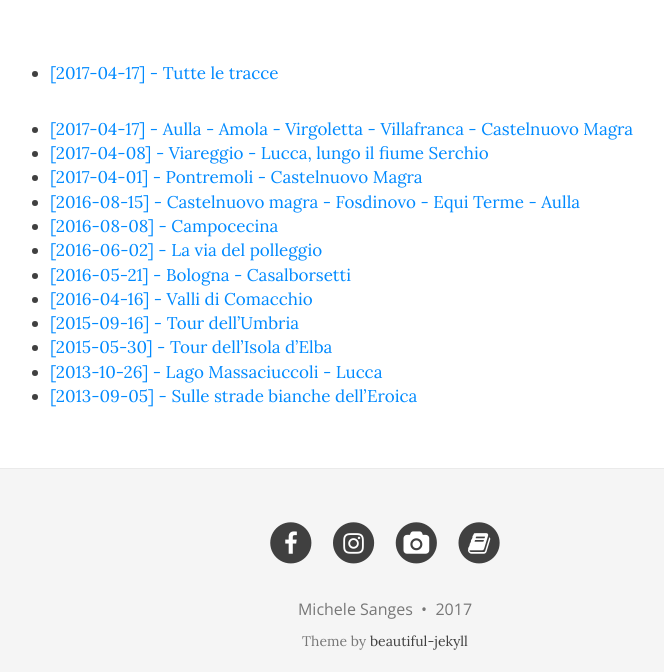
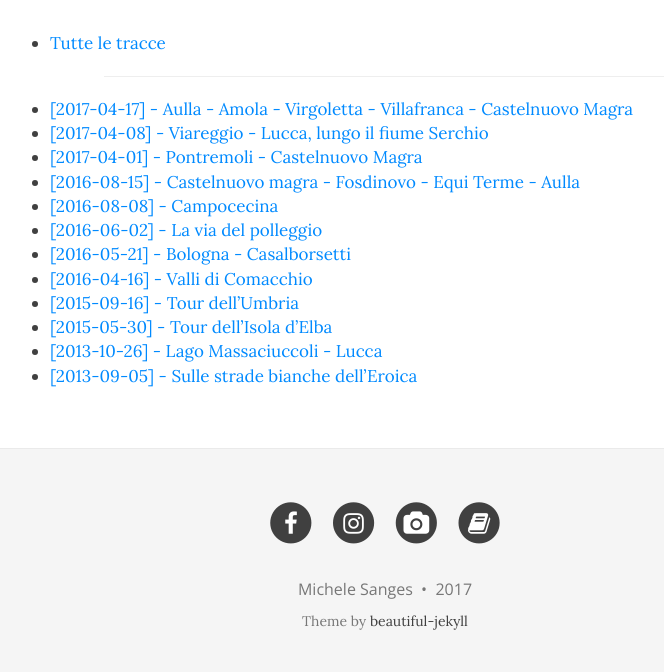
Before and after one commit to michelesanges/michelesanges.github.io, a Jekyll site: the page built from cicloturismo.md, in a window 1280 px wide and 900 px high, scrolled down 748 px, cut to the strip 228-900 px from the top of the window. Shown: the whole strip, without its empty margins (255-919 px from the left). Built offline with Jekyll 4.4.1, drawn with Linux system fonts in a browser that asks for light colours; nearby versions of some CDN libraries.

Commit message:
Modificato il link Tutte le tracce

```diff
--- a/cicloturismo.md
+++ b/cicloturismo.md
@@ -5,8 +5,8 @@ subtitle: Il termine traccia denota solitamente un segno, un'orma o una scia, ma
 bigimg: https://goo.gl/i8Hqu1
 ---
 
-- <a href="https://drive.google.com/open?id=1k6vdZzH_pfoQH0yFTNjhmXF6At4&usp=sharing" target="_blank">[2017-04-17] - Tutte le tracce</a>
-
+- <a href="https://drive.google.com/open?id=1k6vdZzH_pfoQH0yFTNjhmXF6At4&usp=sharing" target="_blank">Tutte le tracce</a>
+<hr width="75%">
 - <a href="https://drive.google.com/open?id=1xGrzhtjdLYF_zswTsfnfGwlPyow&usp=sharing" target="_blank">[2017-04-17] - Aulla - Amola - Virgoletta - Villafranca - Castelnuovo Magra</a>
 - <a href="https://drive.google.com/open?id=1KarbCXSjhfjT-JXdQlYG-2_-XGc&usp=sharing" target="_blank">[2017-04-08] - Viareggio - Lucca, lungo il fiume Serchio</a>
 - <a href="https://drive.google.com/open?id=1wOLIDFFEBJZF10umCtSjSrZ1lq8&usp=sharing" target="_blank">[2017-04-01] - Pontremoli - Castelnuovo Magra</a>
```
